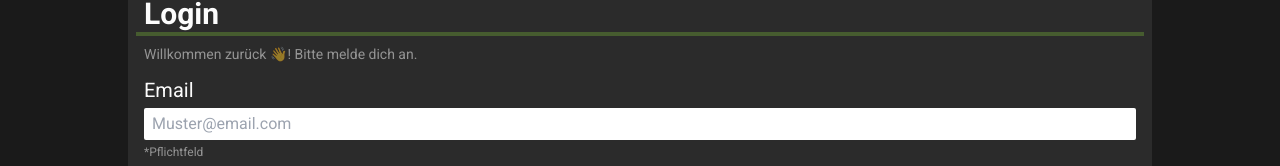
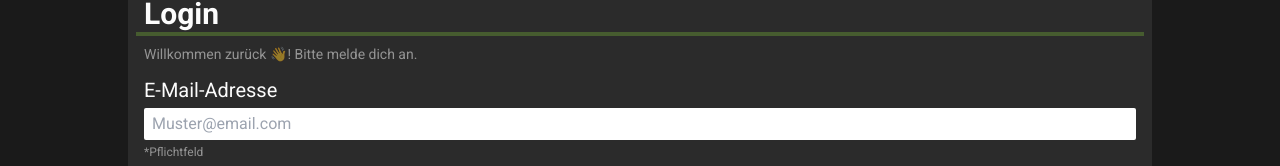
Before and after one commit to SlowMoschen/Brain_Blitz, a React (Vite) app in the folder client/: page /auth/login in a window 1280 px wide. Shown: the part 136-302 px from the top of the page. Built offline with nearby package versions, Linux system fonts and the light colour scheme; no server answers; the HTML template or start-up script is replaced by a standard one.

Commit message:
[misc] added a seperate lableContent

```diff
--- a/client/src/routes/home/pages/auth/Login.tsx
+++ b/client/src/routes/home/pages/auth/Login.tsx
@@ -62,6 +62,7 @@ export default function Login() {
           placeholder="Muster@email.com"
           className="text-bg-primary rounded-sm py-1 px-2 outline-none"
           name="email"
+          labelContent="E-Mail-Adresse"
           required
         />
         <Input
--- a/client/src/routes/home/pages/auth/Register.tsx
+++ b/client/src/routes/home/pages/auth/Register.tsx
@@ -118,6 +118,7 @@ export default function Register(): JSX.Element {
             placeholder="Muster@email.com"
             className="text-bg-primary rounded-sm py-1 px-2 outline-none"
             name="email"
+            labelContent="E-Mail-Adresse"
             required
           />
           <div
```
